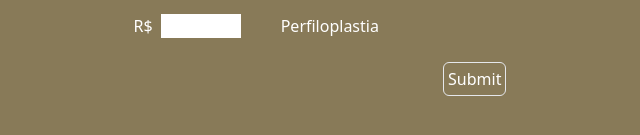
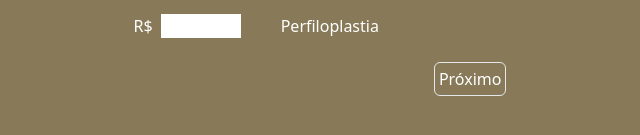
Before and after one commit to biapessoab/relatorios, a React (Create React App) app: page /cirurgias in a window 1280 px wide. Shown: the part 623-758 px from the top of the page, without its empty margins (328-968 px from the left). Built offline with nearby package versions, Linux system fonts and the light colour scheme.

Commit message:
testing color

```diff
--- a/src/pages/cirurgias.js
+++ b/src/pages/cirurgias.js
@@ -155,7 +155,7 @@ export default function Cirurgias() {
                     <label className="text-white text-md pl-10">Perfiloplastia</label>
                 </div>
                 <div className="flex justify-end text-white pt-4">
-                    <input type="submit" value="Submit" className="border rounded-md p-1"></input>
+                    <input type="submit" value="Próximo" className="border rounded-md p-1"></input>
                 </div>
             </form>
         </div>
--- a/src/pages/procedimentos.js
+++ b/src/pages/procedimentos.js
@@ -99,7 +99,7 @@ export default function Procedimentos() {
                         <label className="text-white text-md pl-10">Bio Estimulador de Colágeno Corporal</label>
                     </div>
                     <div className="flex justify-end text-white pt-4">
-                        <input type="submit" value="Submit" className="border rounded-md p-1"></input>
+                        <input type="submit" value="Próximo" className="border rounded-md p-1"></input>
                     </div>
                 </form>
             </div>
--- a/src/pages/summary.jsx
+++ b/src/pages/summary.jsx
@@ -27,19 +27,22 @@ function Summary() {
     const procedimentosFiltrados = procedimentos.filter(item => item.price > 0);
     const cirurgiasFiltradas = cirurgias.filter(item => item.price > 0);
 
+    const procedimentosUnderline = `decoration-${colorProcedimentos}`
+    const cirurgiasUnderline = `decoration-${colorCirurgias}`
+
     return (
         <div>
             <div className="flex justify-center">
                 <form className="pt-12" method="form" action="/summary">
                     <div className="flex justify-center text-4xl text-white mb-10">Resumo</div>
-                    <div className={`my-6 text-lg underline text-white decoration-${colorProcedimentos}-500 underline-offset-4`}>Procedimentos</div>
+                    <div className={`my-6 text-lg underline text-white underline-offset-4 ${procedimentosUnderline}`}>Procedimentos</div>
                     {procedimentosFiltrados.map((item, index) => (
                         <div key={index} className='text-white'>
                             <p>{item.nome} ({item.quant}): R$ {item.price}</p>
                             <hr />
                         </div>
                     ))}
-                    <div className={`my-6 text-lg underline text-white decoration-${colorCirurgias}-500 underline-offset-4`}>Cirurgias</div>
+                    <div className={`my-6 text-lg underline text-white underline-offset-4 ${cirurgiasUnderline}`}>Cirurgias</div>
                     {cirurgiasFiltradas.map((item, index) => (
                         <div key={index} className='text-white'>
                             <p>{item.nome}: R$ {item.price}</p>
--- a/tailwind.config.js
+++ b/tailwind.config.js
@@ -8,7 +8,10 @@ module.exports = {
       colors: {
         'green': '#887a58',
         'beige': '#ebd0ba',
-        'brown': '#782e22'
+        'brown': '#782e22',
+        'lime': '#bef264',
+        'red': '#ef4444',
+        'yellow': '#fde047'
     }
     },
   },
```
Also changed, not shown: 7 other files (tests, documents, lock files or other folders).
